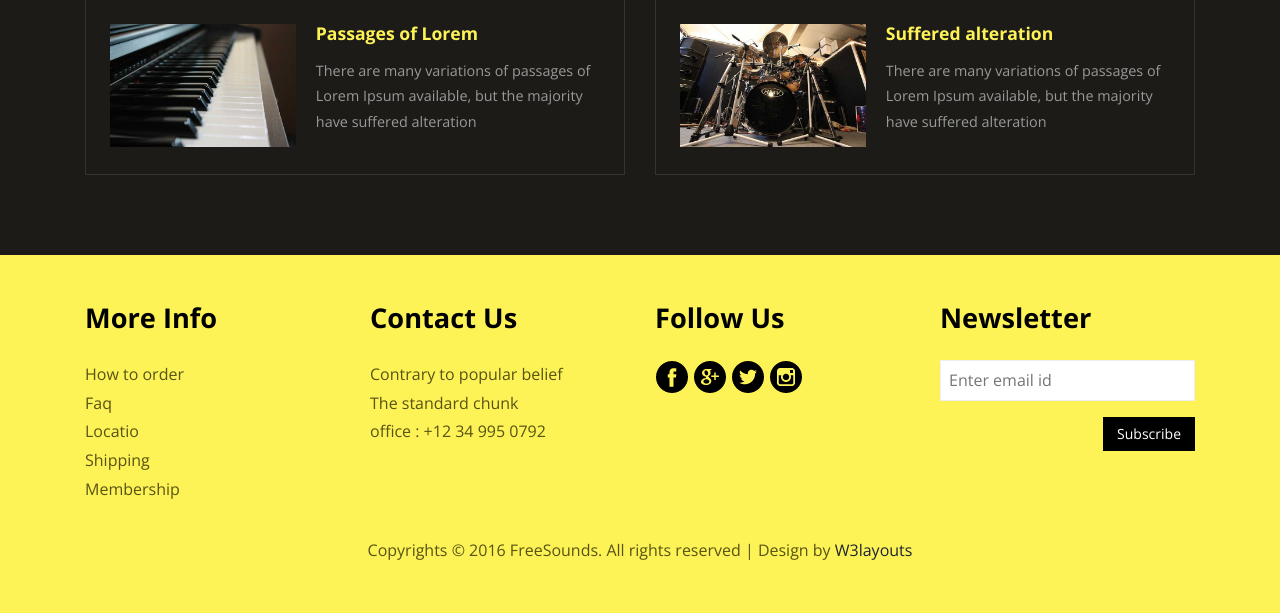
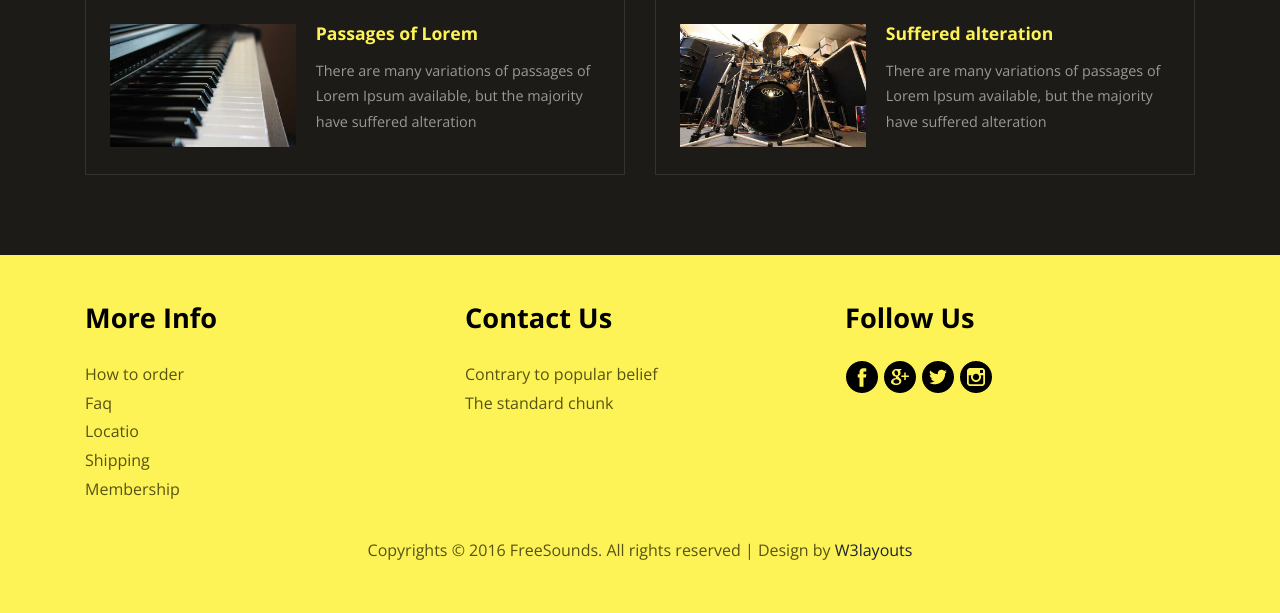
Before and after one commit to gambastian/2016-II-FreeSounds, a Django app: page / in a window 1280 px wide. Shown: the part 847-1460 px from the top of the page. Run offline with Django 3.2, Linux system fonts and the light colour scheme; some libraries are stand-ins or nearby versions; some web fonts are replaced.

Commit message:
ajuste para link del titulo

```diff
--- a/api/templates/index.html
+++ b/api/templates/index.html
@@ -35,7 +35,7 @@ Smartphone Compatible web template, free webdesigns for Nokia, Samsung, LG, Sony
         <div class="header-bottom">
             <div class="fixed-header">
                 <div class="logo">
-                    <h1><a href="index.html">Free<span>Sounds</span></a></h1>
+                    <h1><a href="#/pieces">Free<span>Sounds</span></a></h1>
                 </div>
                 <div class="hd-lt">
                     <span class="menu"> </span>
@@ -98,7 +98,7 @@ Smartphone Compatible web template, free webdesigns for Nokia, Samsung, LG, Sony
 
 <div class="footer">
     <div class="container">
-        <div class="col-md-3 footer-left">
+        <div class="col-md-4 footer-left">
             <h3>More Info</h3>
             <li><a href="#">How to order</a></li>
             <li><a href="#">Faq</a></li>
@@ -106,13 +106,12 @@ Smartphone Compatible web template, free webdesigns for Nokia, Samsung, LG, Sony
             <li><a href="#">Shipping</a></li>
             <li><a href="#">Membership</a></li>
         </div>
-        <div class="col-md-3 footer-left">
+        <div class="col-md-4 footer-left">
             <h3>Contact Us</h3>
             <p>Contrary to popular belief</p>
             <p>The standard chunk</p>
-            <p>office : +12 34 995 0792</p>
         </div>
-        <div class="col-md-3 social">
+        <div class="col-md-4 social">
             <h3>Follow Us</h3>
             <ul>
                 <li><a href="#" class="facebook"> </a></li>
@@ -120,18 +119,6 @@ Smartphone Compatible web template, free webdesigns for Nokia, Samsung, LG, Sony
                 <li><a href="#" class="twitter"> </a></li>
                 <li><a href="#" class="goog"> </a></li>
             </ul>
-        </div>
-        <div class="col-md-3 footer-left">
-            <h3>Newsletter</h3>
-            <form>
-                <input type="text" placeholder="Enter email id" required="">
-            </form>
-            <div class="button">
-                <form>
-                    <input type="submit" value="Subscribe">
-                </form>
-            </div>
-            <div class="clearfix"></div>
         </div>
         <div class="clearfix"></div>
         <div class="footer-bottom">
```
